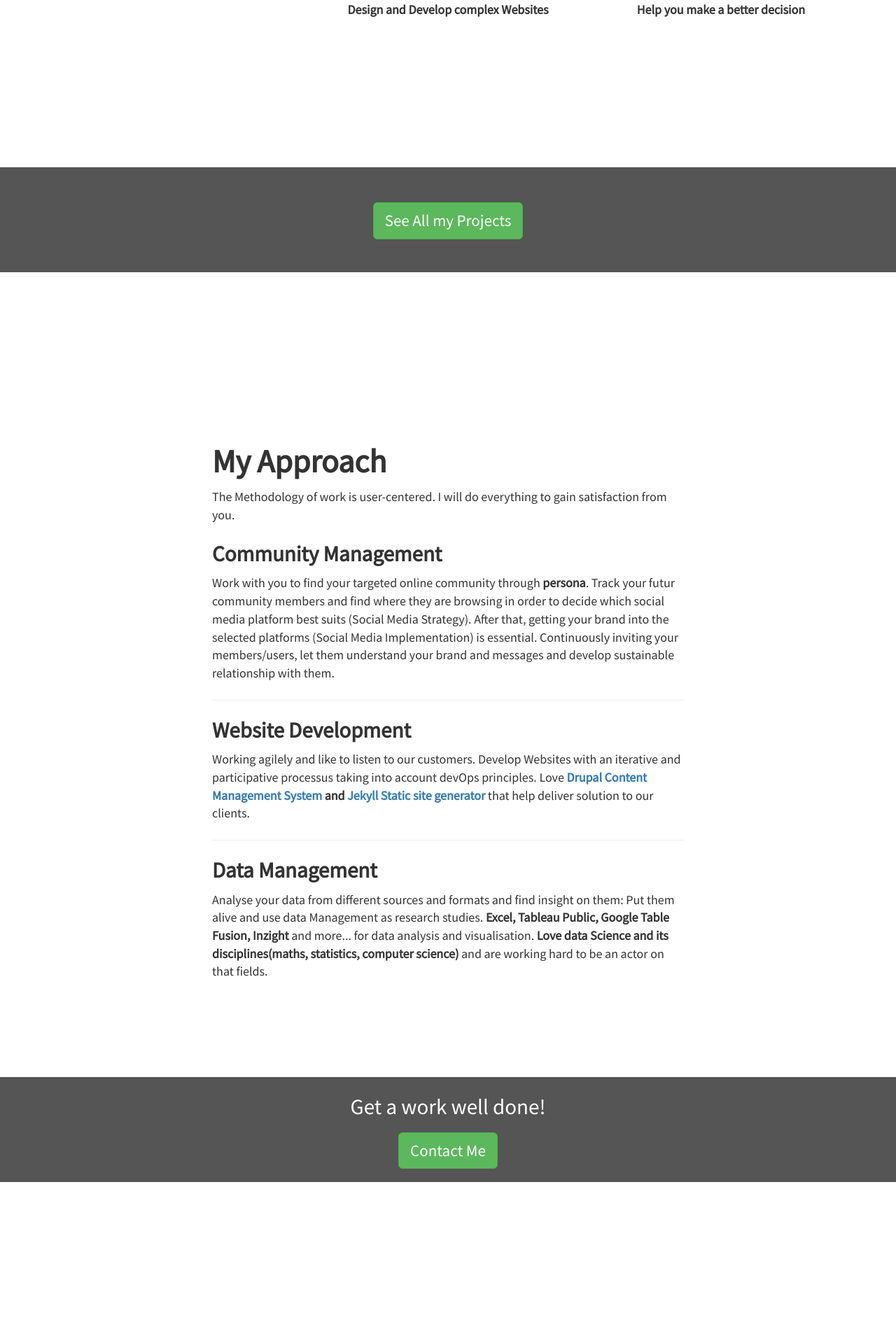
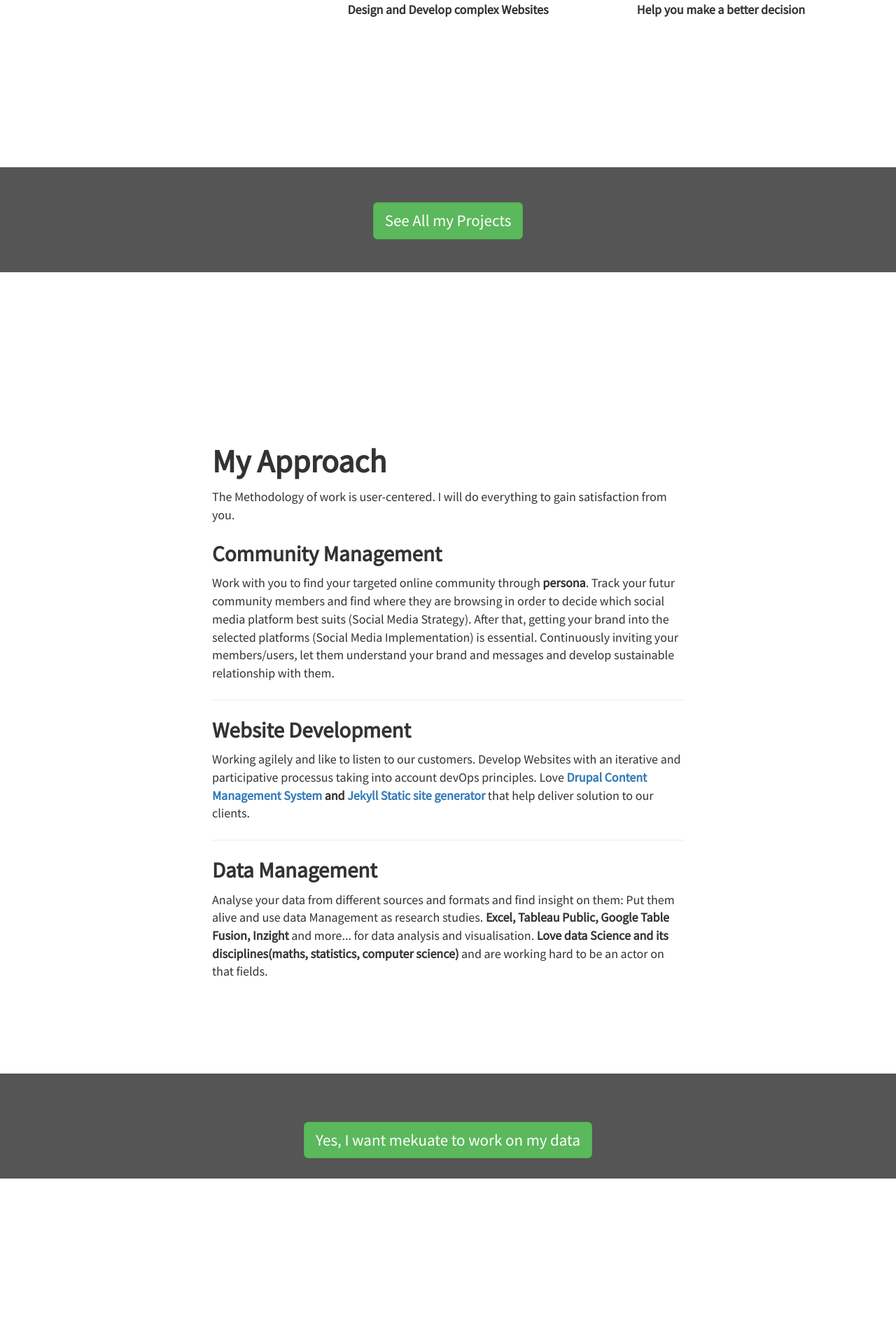
Before and after one commit to mekuate/mekuate.github.io, a Jekyll site: the page built from hireme.html, in a window 1280 px wide. Shown: the part 1064-2953 px from the top of the page at 70% size. Built offline with Jekyll 4.4.1, drawn with Linux system fonts in a browser that asks for light colours; nearby versions of some CDN libraries; comment, search, counter and statistics services are not loaded.

Commit message:
updated hireme.html

```diff
--- a/assets/css/style.scss
+++ b/assets/css/style.scss
@@ -68,10 +68,10 @@ margin-bottom: 100px;
 .resume-contact{
 	height:150px;
 	background-color:$gray;
-	margin-top: 25px;
+	margin-top: 20px;
 	color:$white_color;
 	button, a {
-		margin-top: 20px;
+		margin-top: 10px;
 
 	}
 }
--- a/hireme.html
+++ b/hireme.html
@@ -82,6 +82,6 @@ Love <b> <a href="http://drupal.org" target="_blank">Drupal Content Management S
 </div>
 <div class="container-fluid">
 	<div class="row resume-contact">
-	<center><h3> Get a work well done! <br><a href="mailto:giselemekuate@gmail.com" class="btn btn-lg btn-success"> Contact Me </a></h3></center
+	<center><h3>  <br><a href="mailto:giselemekuate@gmail.com" class="btn btn-lg btn-success"> Yes, I want mekuate to work on my data </a></h3></center
 	</div>
 </div>
```
